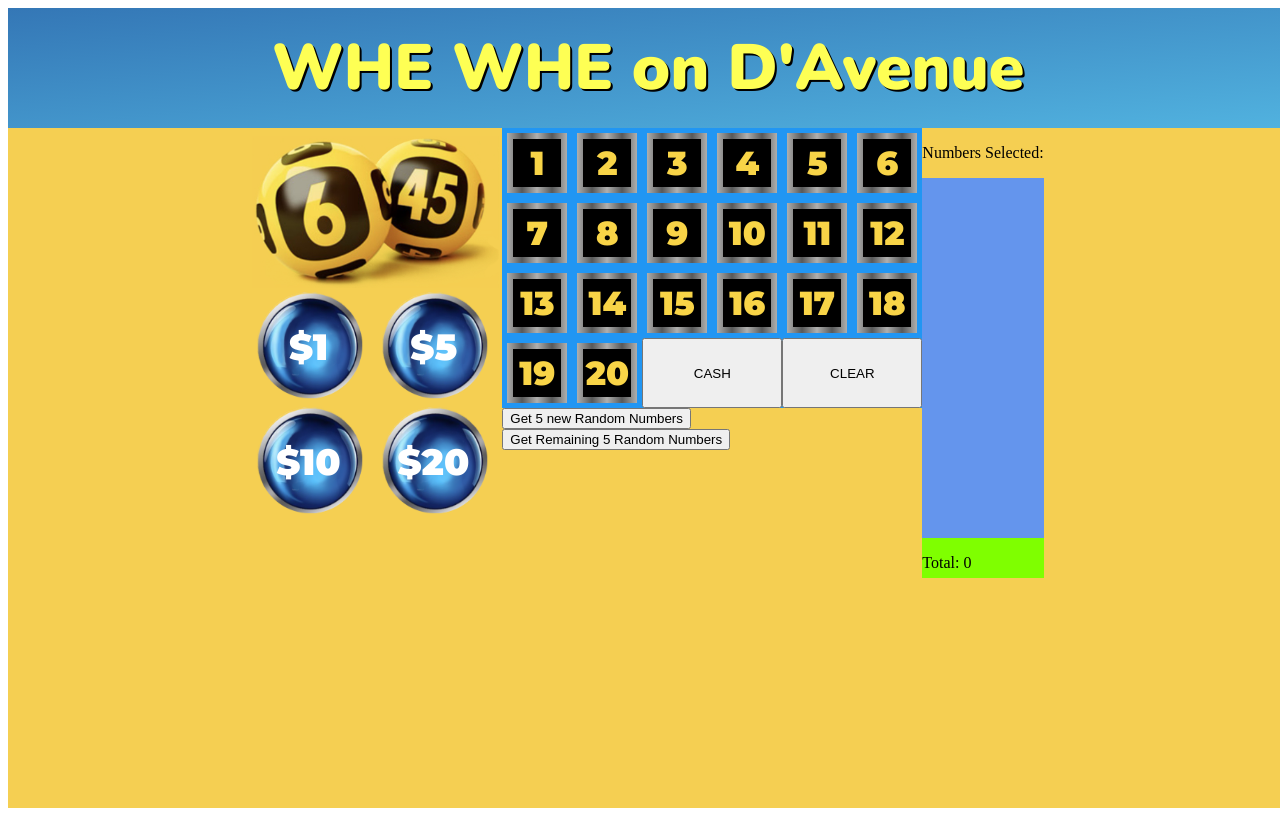
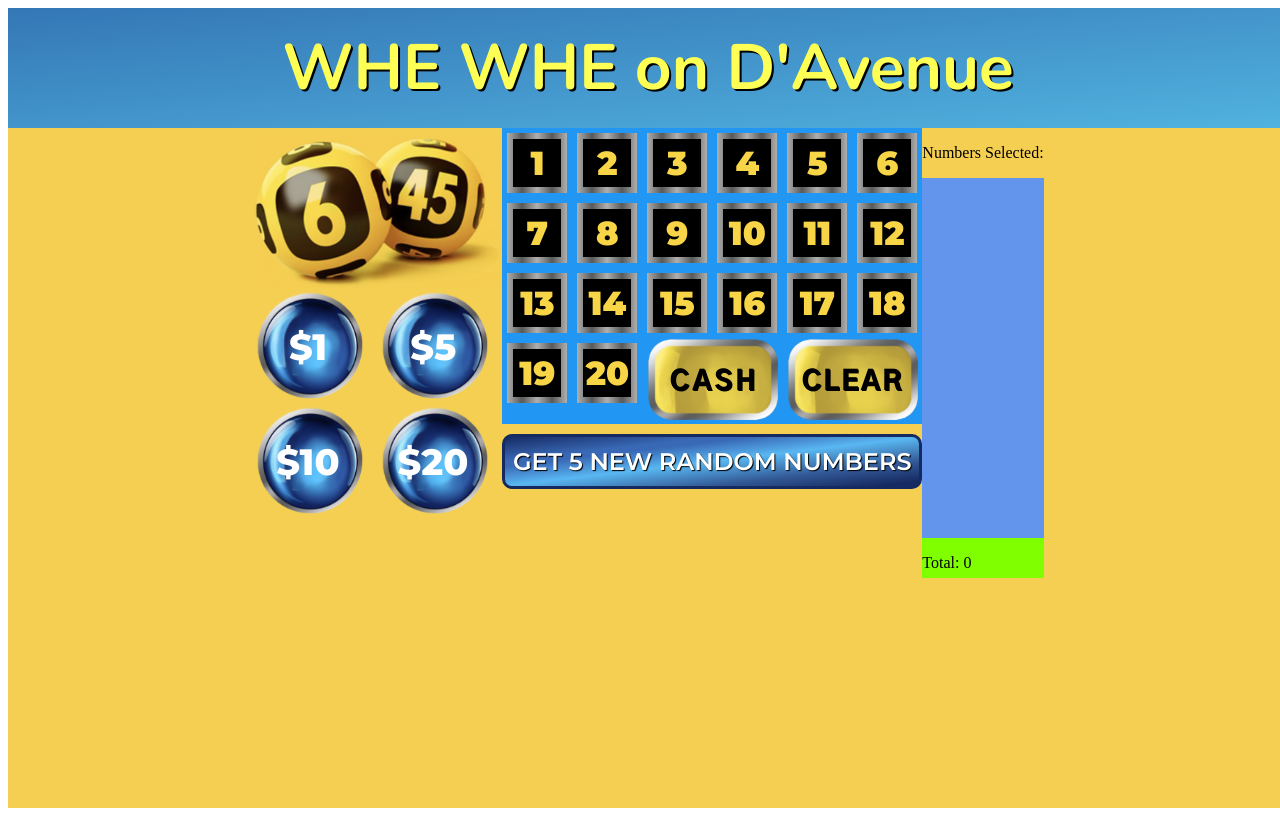
Before and after one commit to marescanog/JCSystem, a React (Create React App) app: page / in a window 1280 px wide. Built offline with nearby package versions, Linux system fonts and the light colour scheme.

Commit message:
added css for terminal buttons

```diff
--- a/public/index.html
+++ b/public/index.html
@@ -5,8 +5,7 @@
     <link rel="icon" href="%PUBLIC_URL%/favicon.ico" />
     <link rel="preconnect" href="https://fonts.googleapis.com">
     <link rel="preconnect" href="https://fonts.gstatic.com" crossorigin>
-    <link href="https://fonts.googleapis.com/css2?family=Montserrat:ital,wght@0,100..900;1,100..900&family=Nunito:ital,wght@0,1000;1,1000&display=swap" rel="stylesheet">
-    <meta name="viewport" content="width=device-width, initial-scale=1" />
+    <link href="https://fonts.googleapis.com/css2?family=Gothic+A1:wght@600;700;900&family=Montserrat:ital,wght@0,100..900;1,100..900&family=Nunito:ital,wght@0,700;1,700&display=swap" rel="stylesheet">
     <meta name="theme-color" content="#000000" />
     <meta
       name="description"
--- a/src/App.css
+++ b/src/App.css
@@ -37,6 +37,20 @@
 
 .btn-rand{
     display: block;
+    width: 100%;
+    padding-top: 10px;
+    padding-bottom: 10px;
+    margin-top: 10px;
+    background-image: linear-gradient(to bottom right,  #162a62,#3969b6 25%, #3969b6 30%, #59b7f1 50%,  #325895 75%,#162a62 95%, #162a62 100%);
+    border-radius: 10px;
+    color: white;
+    font-size: 1.5em;
+    font-family: "Montserrat", sans-serif;
+    font-optical-sizing: auto;
+    font-weight: 600;
+    font-style: normal;
+    border: 3px solid #162a62;
+    text-shadow: black 1px 1px 1px;
 }
 
 .image_style{
--- a/src/App.js
+++ b/src/App.js
@@ -1,44 +1,17 @@
 import React, {useState, useEffect} from 'react';
 import './App.css';
 import Header from './components/Header';
-// import ButtonDisplay from './components/ButtonDisplay';
 import DisplayTotal from './components/DisplayTotal';
 import decor from './images/Decor.png';
-// import cashButtonBG from './images/cashbutton.png';
-
 import Terminal from './components/Terminal';
 import CashButtons from './components/CashButtons';
 
 const App = () => {
 
-  const cashButtonStyles = [
-    ["cashButton","cashButton"],
-    ["cashButton","cashButton"]
-  ];
-
   const [selectedNums, setSelectedNums] = useState([]);
   const [cashValue, setCashValue] = useState(0);
   const [refresh, setRefresh] = useState(false);
   const [randState, setRandState] = useState(Array(20).fill(false));
-
-  // const cashButtons = [
-  //   {
-  //     id:"CB1",
-  //     rowStyle:"default__rowStyle",
-  //     buttonData:     [
-  //       {text:"$1", value:1, funcX:()=>{validateAddCashAmount(()=>{setCashValue(prevValue => prevValue + 1); })},  id:"CBC1", buttonBackgroundImage: cashButtonBG, buttonBackgroundImageStyle:"cashButton_image_style", textStyle:"casht_btn_textStyle_1" },
-  //       {text:"$5", value:5, funcX:()=>{validateAddCashAmount(()=>{setCashValue(prevValue => prevValue + 5); })},  id:"CBC2", buttonBackgroundImage: cashButtonBG, buttonBackgroundImageStyle:"cashButton_image_style", textStyle:"casht_btn_textStyle_2"},
-  //     ]
-  //   },
-  //   {
-  //     id:"CB2",
-  //     rowStyle:"default__rowStyle",
-  //     buttonData:     [
-  //       {text:"$10", value:10, funcX:()=>{validateAddCashAmount(()=>{setCashValue(prevValue => prevValue + 10); })},  id:"CBC3", buttonBackgroundImage: cashButtonBG, buttonBackgroundImageStyle:"cashButton_image_style", textStyle:"casht_btn_textStyle"},
-  //       {text:"$20", value:20, funcX:()=>{validateAddCashAmount(()=>{setCashValue(prevValue => prevValue + 20); })},  id:"CBC4",buttonBackgroundImage: cashButtonBG, buttonBackgroundImageStyle:"cashButton_image_style", textStyle:"casht_btn_textStyle"},
-  //     ]
-  //   }
-  // ];
 
   const addNum = (num, row, col)=>{
     let indx = selectedNums.findIndex(arrNum=>{return arrNum == num});
@@ -97,10 +70,6 @@ const App = () => {
     setSelectedNums([...selectedNums])
   }
 
-  useEffect(()=>{
-    clearTerminal();
-  }, [refresh]);
-
   const getRandNum =(min ,max)=>{
     return Math.random() * (+max - +min) + +min;
   }
@@ -122,6 +91,10 @@ const App = () => {
     }
   }
 
+  useEffect(()=>{
+    clearTerminal();
+  }, [refresh]);
+
   return (
     <div className={"whole_section"}>
       <Header title={"WHE WHE on D'Avenue"}/>
@@ -130,7 +103,6 @@ const App = () => {
           <div>
             <img src={decor} alt="WHE WHE Logo" className={"image_style"}/>
           </div>
-          {/* <ButtonDisplay buttonList={cashButtons}  buttonStyles={cashButtonStyles} containerStyle={"default__containerStyle"}/> */}
           <CashButtons funcX={(v)=>{validateAddCashAmount((v)=>{setCashValue(prevValue => prevValue + v); }, v)}}/>
         </div>
         <div className="center_section">
@@ -143,15 +115,17 @@ const App = () => {
 
           <button className={'btn-rand'} onClick={()=>{
             clearThenExecute(()=>{getRandomNumbers();});
-          }}>Get 5 new Random Numbers</button>
+          }}>GET 5 NEW RANDOM NUMBERS</button>
 
+          {selectedNums.length != 0 && selectedNums.length != 5 &&
             <button className={'btn-rand'} onClick={()=>{
               if(selectedNums.length == 5){
                 alert("You already have selected 5 numbers");
               } else {
                 getRandomNumbers(5-selectedNums.length);
               }
-          }}>Get Remaining {5-selectedNums.length} Random Number{(5-selectedNums.length)>=2?'s':''}</button>
+            }}>DRAW NEXT {5-selectedNums.length} NUMBER{(5-selectedNums.length)>=2?'S':''}</button>
+          }
 
         </div>
         <div className="right_section">
--- a/src/components/Terminal.js
+++ b/src/components/Terminal.js
@@ -1,6 +1,7 @@
-import React, { useState } from 'react';
+import React from 'react';
+import TerminalNumberButton from './TerminalNumberButton';
 import '../css/Terminal.css';
-import TerminalNumberButton from './TerminalNumberButton';
+import textButton from '../images/textbutton.png'
 
 const Terminal = ({funcX, cashFuncX, clearFuncX, clearState, randState=Array(20)}) => {
 
@@ -14,12 +15,18 @@ const Terminal = ({funcX, cashFuncX, clearFuncX, clearState, randState=Array(20)
           return <TerminalNumberButton key={"TB"+el} value={val} funcX={funcX} clearState={clearState} randState={randState[el]}/>
         })
       }
-      <button className={"cash_btn"} onClick={cashFuncX?cashFuncX:()=>{}}>CASH</button>
+      <button className={"cash_btn"} onClick={cashFuncX?cashFuncX:()=>{}}>
+        <p className={"cash_btn_txt_style"}>CASH</p>
+        <img className={"btn_img"} src={textButton} alt={"CASH"}/>
+      </button>
       <button className={"clear_btn"} onClick={()=>{
         if(clearFuncX != null){
           clearFuncX(prev=> !prev);
         }
-      }}>CLEAR</button>
+      }}>
+        <p className={"clear_btn_txt_style"}>CLEAR</p>
+        <img className={"btn_img"} src={textButton} alt={"CLEAR"}/>
+      </button>
     </div>
   )
 }
--- a/src/css/CashButton.css
+++ b/src/css/CashButton.css
@@ -27,7 +27,7 @@
     font-size: 2.75em;
     font-family: "Montserrat", sans-serif;
     font-optical-sizing: auto;
-    font-weight: 900;
+    font-weight: 800;
     font-style: normal;
 }
 
@@ -38,7 +38,7 @@
     font-size: 2.75em;
     font-family: "Montserrat", sans-serif;
     font-optical-sizing: auto;
-    font-weight: 900;
+    font-weight: 800;
     font-style: normal;
 }
 
@@ -49,7 +49,7 @@
     font-size: 2.75em;
     font-family: "Montserrat", sans-serif;
     font-optical-sizing: auto;
-    font-weight: 900;
+    font-weight: 800;
     font-style: normal;
 }
 
@@ -60,6 +60,6 @@
     font-size: 2.75em;
     font-family: "Montserrat", sans-serif;
     font-optical-sizing: auto;
-    font-weight: 900;
+    font-weight: 800;
     font-style: normal;
 }
--- a/src/css/Terminal.css
+++ b/src/css/Terminal.css
@@ -11,9 +11,44 @@
 .cash_btn {
     grid-column-start: 3;
     grid-column-end: 5;
+    width: 130px;
+    background-color: transparent;
+    border: none;
+}
+
+.btn_img {
+    object-fit: contain;
+    width: 130px;
+}
+
+.cash_btn_txt_style {
+    font-family: "Gothic A1", sans-serif;
+    font-weight: 900;
+    font-style: normal;
+    font-size: 2em;
+    letter-spacing: 3px;
+    text-shadow: black 1px 1px;
+    text-align: center;
+    position: absolute;
+    transform: translate(0.8em, 0em);
 }
 
 .clear_btn {
     grid-column-start: 5;
     grid-column-end: 7;
+    width: 130px;
+    background-color: transparent;
+    border: none;
 }
+
+.clear_btn_txt_style {
+    font-family: "Gothic A1", sans-serif;
+    font-weight: 900;
+    font-style: normal;
+    font-size: 2em;
+    letter-spacing: 2px;
+    text-shadow: black 1px 1px;
+    text-align: center;
+    position: absolute;
+    transform: translate(0.5em, 0em);
+}
```
Also changed, not shown: src/images/textbutton.png (added). Lines whose indentation alone changed are shown as unchanged.
